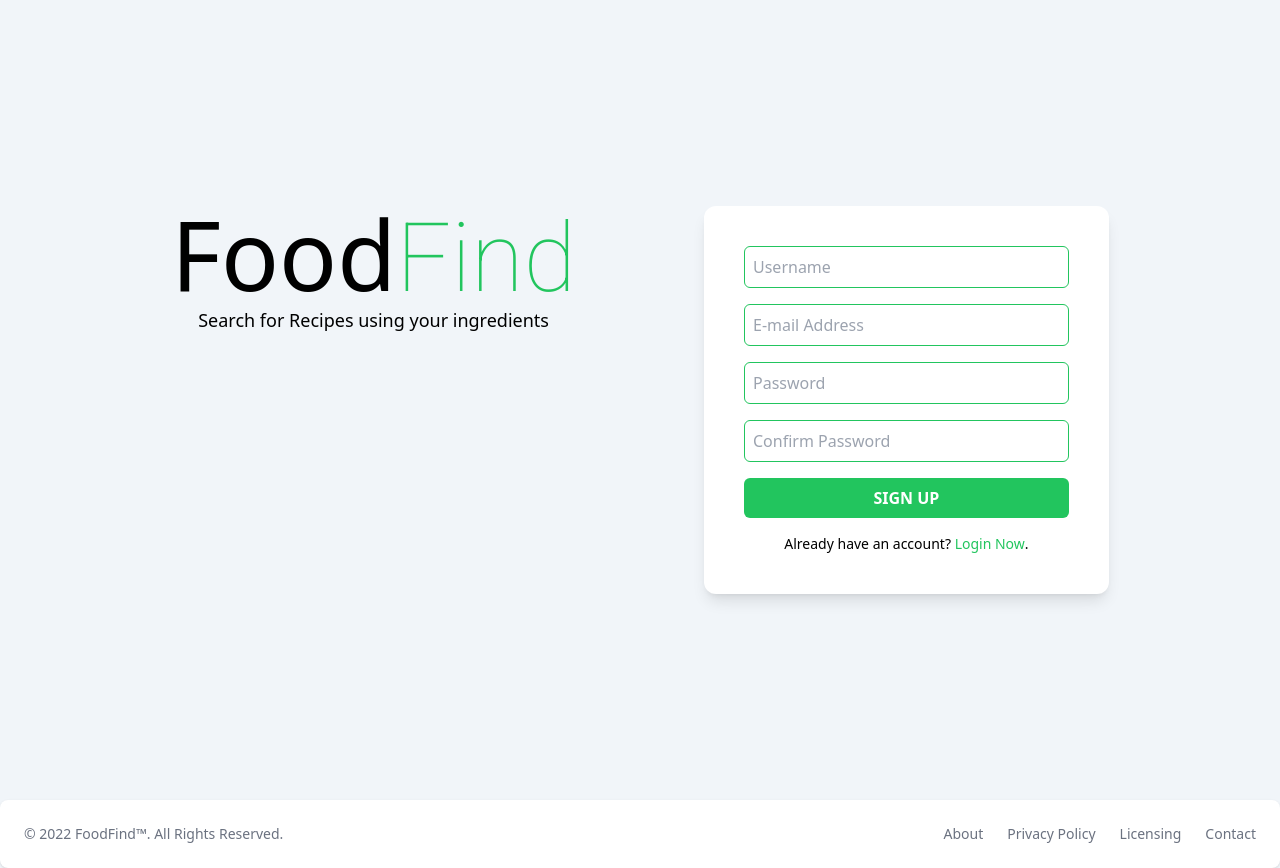
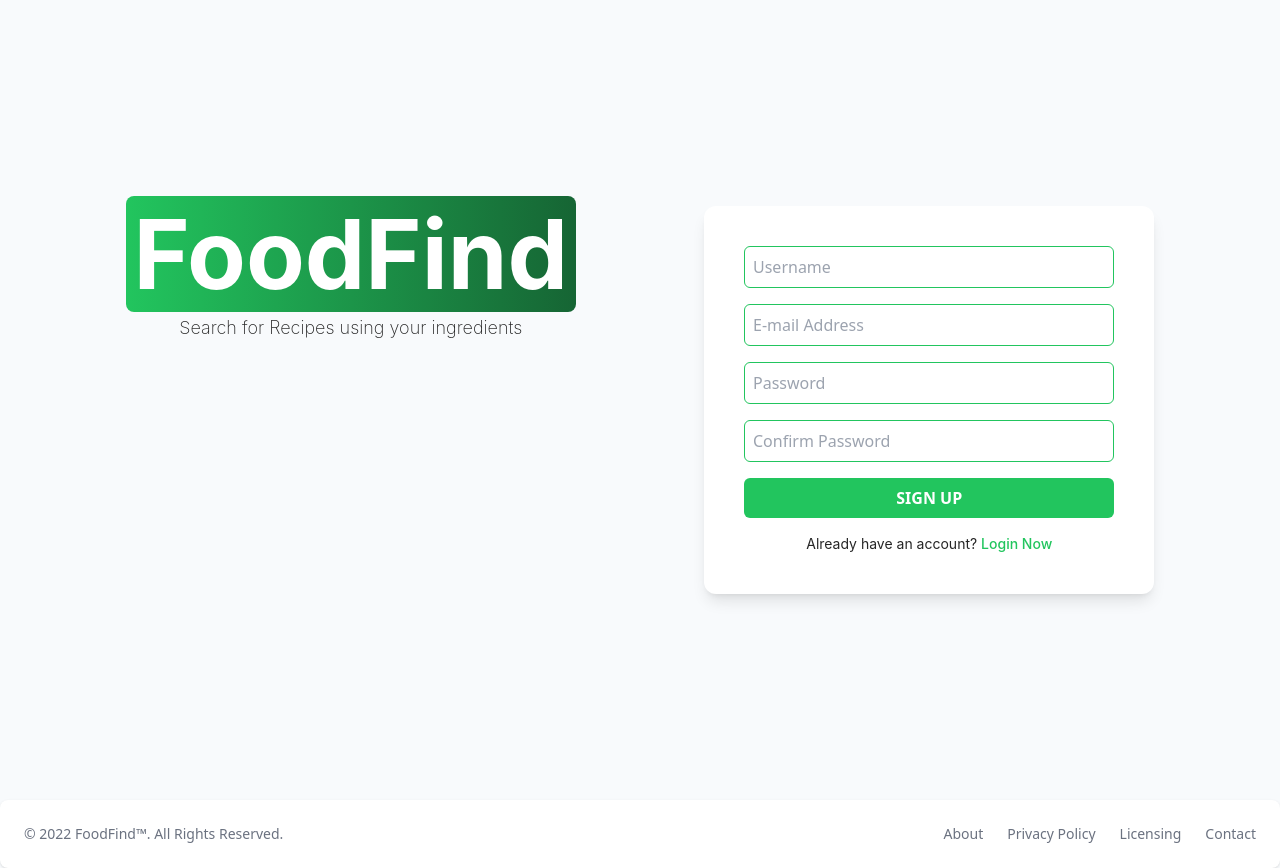
Before and after one commit to ClipzGit/foodfind-app, a Flask app: template templates/register.html in a window 1280 px wide. Run offline with Flask 2, Linux system fonts and the light colour scheme; the template is opened without the code that fills it, so the values that code supplies are empty; style sheets or scripts are compiled from the project's sources; some libraries are stand-ins or nearby versions.

Commit message:
Updated Register Page Design

```diff
--- a/templates/register.html
+++ b/templates/register.html
@@ -10,14 +10,16 @@
 
     <script src="https://kit.fontawesome.com/e711e799c4.js" crossorigin="anonymous"></script><link href="https://fonts.googleapis.com/css?family=Roboto:100,100italic,300,300italic,400,400italic,500,500italic,700,700italic,900,900italic&subset=latin,latin-ext,cyrillic,cyrillic-ext,greek-ext,greek,vietnamese" rel="stylesheet">
 </head>
-<body class="bg-slate-100">
+<body class="bg-slate-50">
 
     <!-- Login Form Container -->
     <section id="login-container" class="grid h-screen place-items-center">
         <div class="md:grid grid-cols-2 gap-32 flex flex-col">
-            <div id="1">
-                    <h1 class="text-black text-8xl font-extralight">Food<span class="text-green-500 font-roboto">Find</span></h1>
-                    <p class="text-black font-extralight text-lg text-center">Search for Recipes using your ingredients</p>
+            <div id="1" class="space-y-3">
+                <span class="md:text-8xl text-4xl font-inter font-bold animate__animated animate__bounce rounded-lg box-decoration-slice bg-gradient-to-r from-green-500 to-green-800 text-white px-2">
+                    FoodFind
+                    </span>
+                    <p class="text-neutral-800 font-extralight font-inter text-lg text-center">Search for Recipes using your ingredients</p>
 
             </div>
             <!-- ... -->
@@ -34,7 +36,7 @@
                         <input type="password" class="p-2 bg-white border-green-500 border-[1px] rounded-md outline-none text-black focus:border-[1px] focus:border-green-500" placeholder="Password" required>
                         <input type="password" class="p-2 bg-white border-green-500 border-[1px] rounded-md outline-none text-black focus:border-[1px] focus:border-green-500" placeholder="Confirm Password" required>
                         <button type="submit" class="transition-all bg-green-500 text-white rounded-md py-2 uppercase font-bold">Sign Up</button>
-                        <a href="" class="text-center text-sm">Already have an account? <span class="text-green-500 font-medium">Login Now</span>.</a>
+                        <a href="" class="text-center text-sm text-neutral-800 font-inter">Already have an account? <span class="text-green-500 font-medium">Login Now</span></a>
                     </div>
 
                     </div>
```
